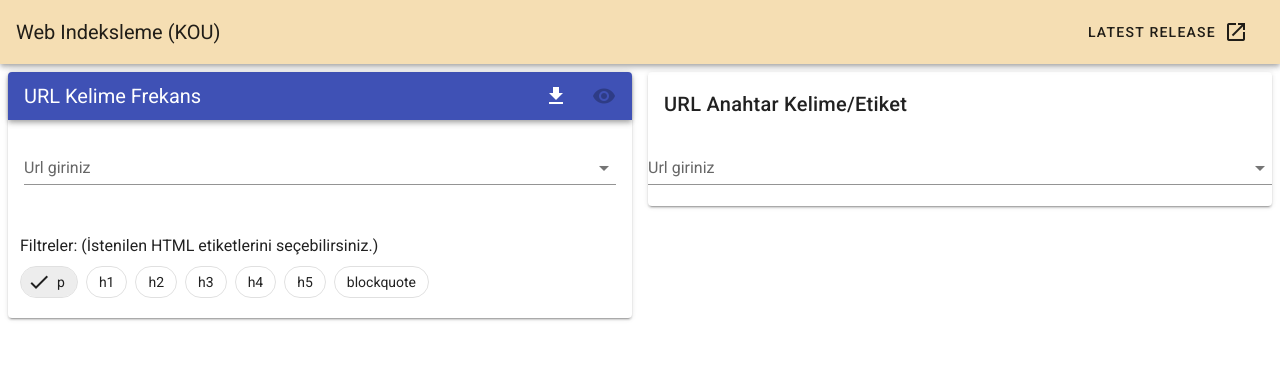
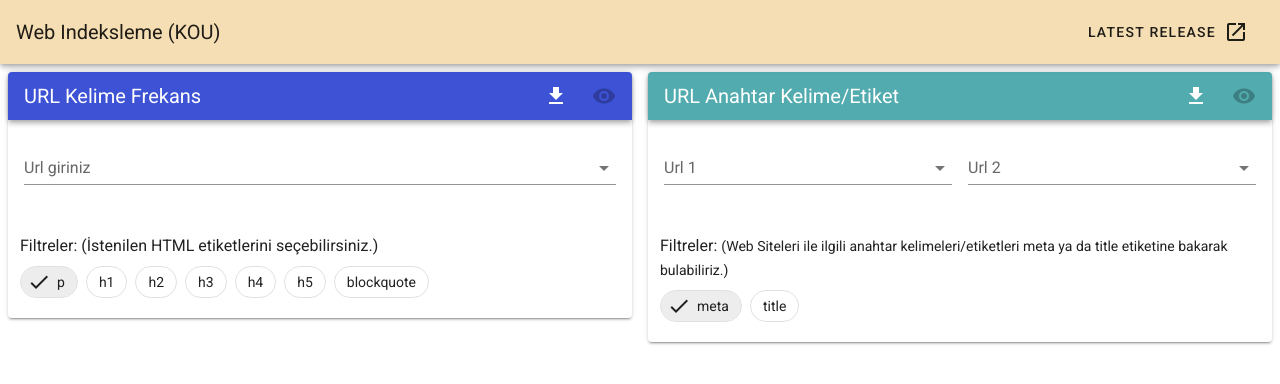
Before and after one commit to ugurcanatas/musical-doodle, a Vue app: page / in a window 1280 px wide. Shown: the top 384 px of the page. Built offline with nearby package versions, Linux system fonts and the light colour scheme.

Commit message:
🍄 - URL Meta, Title tag search Component

```diff
--- a/src/App.vue
+++ b/src/App.vue
@@ -42,11 +42,13 @@ export default {
     propsCars: [
       {
         label: 'URL Kelime Frekans',
-        component: URLFrekans
+        component: URLFrekans,
+        barColor: '#3d52d4'
       },
       {
         label: 'URL Anahtar Kelime/Etiket',
-        component: URLAnahtarKelime
+        component: URLAnahtarKelime,
+        barColor: '#52abae'
       }
     ]
   }),
--- a/src/components/TabWrapper.vue
+++ b/src/components/TabWrapper.vue
@@ -1,7 +1,7 @@
 <template>
   <v-row no-gutters>
     <v-col class="col-6 pa-2" v-for="(item,i) in layout" :key="i">
-      <component :is="item.component" :label="item.label" />
+      <component :is="item.component" :component-item="item" />
     </v-col>
   </v-row>
 </template>
--- a/src/components/childs/URLAnahtarKelime.vue
+++ b/src/components/childs/URLAnahtarKelime.vue
@@ -1,25 +1,79 @@
 <template>
   <v-card>
-    <v-card-title v-text="label" />
-    <v-combobox
-      label="Url giriniz"
-      :rules="getDefaultRule"
-      :items="defaultComboItems"
-      item-text="Text"
-      item-value="Url"
-    />
+    <v-app-bar :color="componentItem.barColor" dense>
+      <v-app-bar-title class="white--text">{{
+        componentItem.label
+      }}</v-app-bar-title>
+      <v-spacer></v-spacer>
+      <v-btn
+        @click="request"
+        color="white"
+        medium
+        fab
+        icon
+        :loading="buttonLoading"
+        :disabled="buttonLoading"
+        ><v-icon>mdi-download</v-icon></v-btn
+      >
+      <v-btn
+        @click="showDialog = true"
+        color="white"
+        medium
+        fab
+        icon
+        :disabled="buttonDisabled"
+        ><v-icon>mdi-eye</v-icon></v-btn
+      >
+    </v-app-bar>
+    <v-card-text>
+      <v-form ref="tag-form" v-model="valid">
+        <v-row no-gutters>
+          <v-col class="col-6 pr-2">
+            <v-combobox
+              label="Url 1"
+              :rules="getDefaultRule"
+              :items="defaultComboItems"
+              v-model="urlFieldModel1"
+            />
+          </v-col>
+          <v-col class="col-6 pl-2">
+            <v-combobox
+              label="Url 2"
+              :rules="getDefaultRule"
+              :items="defaultComboItems"
+              v-model="urlFieldModel2"
+            />
+          </v-col>
+        </v-row>
+      </v-form>
+    </v-card-text>
+    <v-col class="col-12">
+      <span class="mb-0"
+        >Filtreler:
+        <span style="font-size: 14px !important;"
+          >(Web Siteleri ile ilgili anahtar kelimeleri/etiketleri meta ya da
+          title etiketine bakarak bulabiliriz.)</span
+        ></span
+      >
+      <v-chip-group v-model="chipModel" multiple show-arrows>
+        <v-chip v-for="(chip, i) in chips" :key="i" filter outlined>
+          {{ chip }}
+        </v-chip>
+      </v-chip-group>
+    </v-col>
   </v-card>
 </template>
 
 <script>
+import axios from "axios";
 import { defaultRule } from "@/components/utils";
 
 export default {
   name: "URLAnahtarKelime",
   props: {
-    label: {
+    componentItem: {
       required: false,
-      type: String
+      type: Object
     }
   },
   computed: {
@@ -29,11 +83,85 @@ export default {
   },
   data() {
     return {
+      valid: false,
       defaultComboItems: [
-        { Text: "Google", Url: "https://google.com" },
-        { Text: "Tesla", Url: "https://tesla.com" }
-      ]
+        "https://loremipsum.io/",
+        "https://lite.cnn.com/en",
+        "https://en.m.wikipedia.org/wiki/Riegelmann_Boardwalk",
+        "https://rawtext.club/",
+        "https://lite.poandpo.com/",
+        "https://www.w3schools.com/"
+      ],
+      buttonDisabled: true,
+      buttonLoading: false,
+      urlFieldModel1: "",
+      urlFieldModel2: "",
+      chips: ["meta", "title"],
+      chipModel: [0]
     };
+  },
+  methods: {
+    request: function() {
+      console.log("MDE", this.urlFieldModel1);
+      console.log("MDE", this.urlFieldModel2);
+      if (!this.$refs["tag-form"].validate()) {
+        return;
+      }
+      this.buttonLoading = true;
+      const requestFirst = axios.post("http://localhost:3000/urltest", {
+        url: this.urlFieldModel1
+      });
+      const requestSecond = axios.post("http://localhost:3000/urltest", {
+        url: this.urlFieldModel2
+      });
+      axios
+        .all([requestFirst, requestSecond])
+        .then(
+          axios.spread((...responses) => {
+            const [responseFirst, responseSecond] = responses;
+            /*console.log("Res First", responseFirst.data);
+            console.log("Res Second", responseSecond.data);*/
+            this.parser(responseFirst.data, responseSecond.data);
+            this.buttonLoading = false;
+          })
+        )
+        .catch(e => {
+          console.log("Error Received", e);
+        });
+      console.log("ASDLKSAMDKASMDSAMD");
+    },
+    parser: function(v1, v2) {
+      const selectors = this.chipModel.map(v => this.chips[v]).join(",");
+      const html1 = new DOMParser().parseFromString(v1, "text/html");
+      const firstElements = [...html1.querySelectorAll(selectors)];
+      const html2 = new DOMParser().parseFromString(v2, "text/html");
+      const secondElements = [...html2.querySelectorAll(selectors)];
+
+      console.log("Parsed First", firstElements);
+      console.log("Parsed Second", secondElements);
+
+      const tagsFirst = firstElements
+        .filter(tag => {
+          if (tag.hasAttribute("name")) {
+            console.log("HAS NAME", tag);
+            const name = tag.getAttribute("name");
+            console.log("NAME", name);
+            if (
+              name.includes("title") ||
+              name.includes("description") ||
+              name.includes("Description") ||
+              name.includes("keywords") ||
+              name.includes("Keywords")
+            ) {
+              console.log("CONTENT ATTR", tag.getAttribute("content"));
+              return tag;
+            }
+          }
+        })
+        .map(m => m.getAttribute("content"));
+
+      console.log("Tags First", tagsFirst.join("").replace(/[.()-,\n?!,*'":;]/g, " "));
+    }
   }
 };
 </script>
--- a/src/components/childs/URLFrekansComponents/URLFrekans.vue
+++ b/src/components/childs/URLFrekansComponents/URLFrekans.vue
@@ -6,8 +6,8 @@
       @frekansDialogClosed="frekansDialogClosed"
     />
     <v-card>
-      <v-app-bar color="indigo" dense>
-        <v-app-bar-title class="white--text">{{ label }}</v-app-bar-title>
+      <v-app-bar :color="componentItem.barColor" dense>
+        <v-app-bar-title class="white--text">{{ componentItem.label }}</v-app-bar-title>
         <v-spacer></v-spacer>
         <v-btn
           @click="request"
@@ -16,6 +16,7 @@
           fab
           icon
           :loading="buttonLoading"
+          :disabled="buttonLoading"
           ><v-icon>mdi-download</v-icon></v-btn
         >
         <v-btn
@@ -60,9 +61,9 @@ import { defaultRule } from "@/components/utils";
 export default {
   name: "URLFrekans",
   props: {
-    label: {
+    componentItem: {
       required: false,
-      type: String
+      type: Object
     }
   },
   components: {
@@ -76,7 +77,8 @@ export default {
         "https://loremipsum.io/",
         "https://lite.cnn.com/en",
         "https://en.m.wikipedia.org/wiki/Riegelmann_Boardwalk",
-        "https://rawtext.club/"
+        "https://rawtext.club/",
+        "https://lite.poandpo.com/"
       ],
       chipModel: [0],
       chips: ["p", "h1", "h2", "h3", "h4", "h5", "blockquote"],
@@ -126,7 +128,7 @@ export default {
       this.scrapedText = texts.join(" ").replace(/[.()-,\n?!,*'":;]/g, "");
       this.eachWordArray = this.scrapedText
         .split(" ")
-        .filter(m => m.length !== 0 || m === "↵");
+        .filter(m => m.length !== 0);
       console.log("Scraped Text = > ", this.scrapedText);
       console.log("Each Word Array = > ", this.eachWordArray);
 
```
